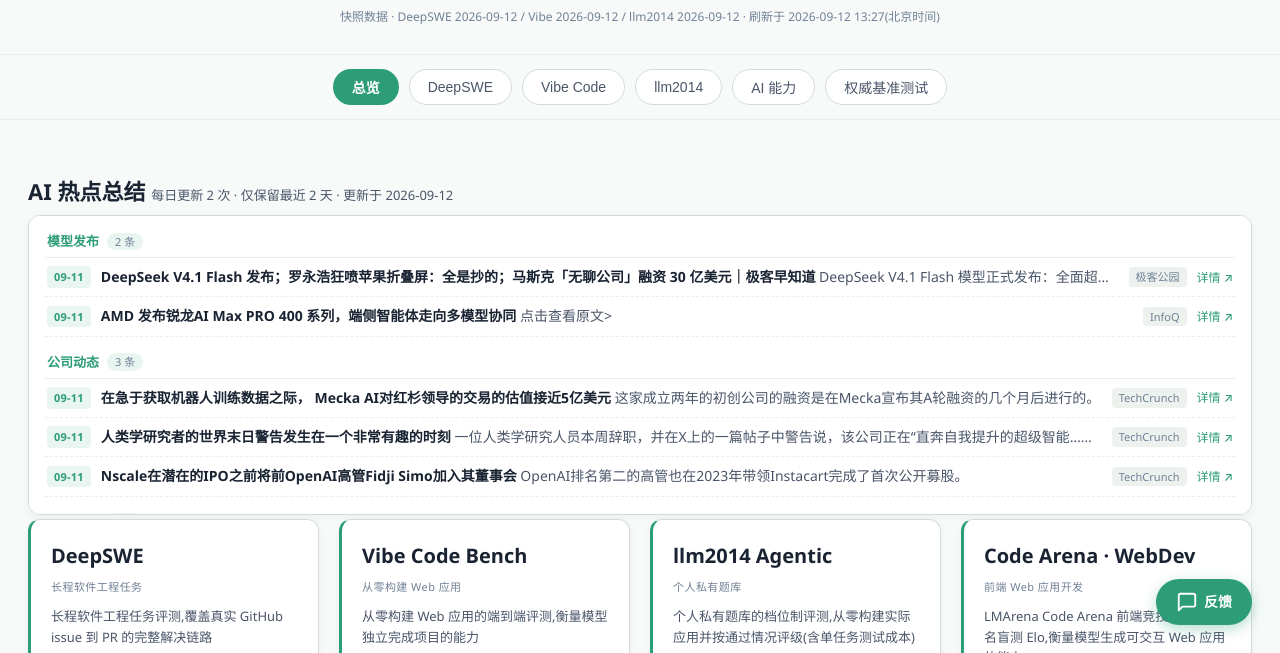
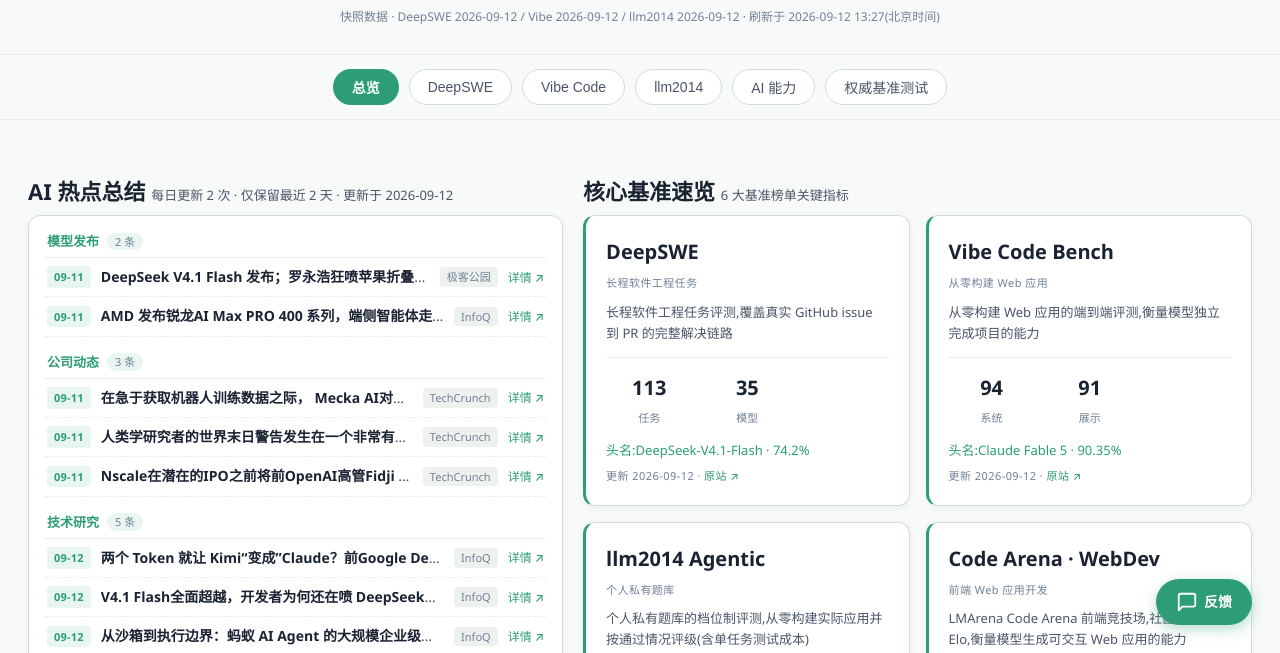
Before and after one commit to 781316853/llm-benchmark, a website: page index.html in a window 1280 px wide. Shown: the part 147-800 px from the top of the page. Drawn offline with nearby package versions, Linux system fonts and the light colour scheme.

Commit message:
feat(overview): 总览首屏改为「AI 热点总结 + 核心基准速览」横向两栏
- index.html: 新增 .overview-top 两栏容器,卡组加标题「核心基准速览」
- styles.css: 新增 .overview-top 栅格(1fr:1.25fr),左栏面板随右栏卡片列等高拉伸,
  窄列内卡片收敛为 3 列 × 2 行;≤1100px 回落为上下堆叠
- 缓存版本号 styles.css 提升至 v=20260912b

```diff
--- a/css/styles.css
+++ b/css/styles.css
@@ -410,7 +410,29 @@ a:hover { text-decoration: underline; }
 .news-link { flex: 0 0 auto; font-size: 12px; white-space: nowrap; }
 .news-empty { color: var(--text-tertiary); font-size: 13px; padding: 14px 4px; text-align: center; }
 
+/* ===== 总览首屏两栏:左「AI 热点总结」| 右「核心基准速览」 =====
+   横向并排,两栏顶/底对齐;左栏面板拉伸至与右栏卡片列等高,内部保持独立滚动。 */
+.overview-top {
+  display: grid; grid-template-columns: minmax(0, 1fr) minmax(0, 1.25fr);
+  gap: 20px; align-items: stretch; margin-top: 26px;
+}
+.overview-top .section-title { margin-top: 0; }
+/* 左栏:新闻面板纵向 flex,滚动区 flex:1 撑满剩余高度 */
+.overview-top .news-section { margin: 0; min-width: 0; display: flex; flex-direction: column; }
+.overview-top .news-ticker { flex: 1 1 auto; height: auto; min-height: 300px; }
+/* 右栏:卡片列(窄列内收敛为 3 列 × 2 行)与顶部对齐,不随行高拉伸留白 */
+.overview-top .bench-section { min-width: 0; display: flex; flex-direction: column; }
+.overview-top .bench-cards {
+  grid-template-columns: repeat(auto-fit, minmax(230px, 1fr));
+  gap: 16px; align-content: start;
+}
+
 /* ===== 响应式 ===== */
+/* 中窄屏:两栏回落为上下堆叠(避免卡片被压成单列) */
+@media (max-width: 1100px) {
+  .overview-top { grid-template-columns: 1fr; gap: 24px; }
+  .overview-top .news-ticker { min-height: 260px; }
+}
 @media (max-width: 960px) {
   .metric-cards { grid-template-columns: 1fr; }
   .bench-cards { grid-template-columns: repeat(auto-fit, minmax(240px, 1fr)); }
@@ -430,6 +452,7 @@ a:hover { text-decoration: underline; }
   /* 新闻滚动:隐藏来源标记避免挤压标题,适当降低高度 */
   .news-source { display: none; }
   .news-ticker { padding: 4px 12px; height: 240px; }
+  .overview-top .news-ticker { min-height: 240px; }
 }
 
 /* ===== 动效降级:尊重系统"减少动态效果"偏好 ===== */
--- a/index.html
+++ b/index.html
@@ -7,7 +7,7 @@
   <!-- 资源预热:提前建立 CDN 连接 + 预加载 ECharts,与 HTML 解析并行 -->
   <link rel="preconnect" href="https://cdn.jsdelivr.net" crossorigin>
   <link rel="preload" as="script" href="https://cdn.jsdelivr.net/npm/echarts@5/dist/echarts.min.js">
-  <link rel="stylesheet" href="css/styles.css?v=20260907d" />
+  <link rel="stylesheet" href="css/styles.css?v=20260912b" />
   <!-- 所有脚本使用 defer:并行下载、顺序执行、不阻塞 HTML 解析与首屏渲染 -->
   <script defer src="https://cdn.jsdelivr.net/npm/echarts@5/dist/echarts.min.js"></script>
   <!-- 数据快照(全局变量);?v= 为 cache-busting 版本号,数据/代码更新时递增,避免浏览器缓存旧文件 -->
@@ -69,14 +69,21 @@
         <div class="app-loading-spinner"></div>
         <p>正在加载数据...</p>
       </div>
-      <!-- AI 热点总结:每日抓取,垂直滚动展示,悬停暂停(置顶显示) -->
+      <!-- 总览首屏:左「AI 热点总结」与右「核心基准速览」横向两栏并排(窄屏自动回落为上下堆叠) -->
+      <div class="overview-top">
+        <!-- AI 热点总结:每日抓取,垂直滚动展示(置顶显示) -->
         <section class="news-section">
           <h2 class="section-title">AI 热点总结 <span class="hint" id="newsHint">每日更新 2 次 · 仅保留最近 2 天 · 支持滚动查看</span></h2>
           <div class="news-ticker" id="newsTicker">
             <div class="news-ticker-inner" id="newsTickerInner"></div>
           </div>
         </section>
+        <!-- 核心基准速览:6 张基准榜单卡片(由 app.js 注入,新增标题分组) -->
+        <section class="bench-section">
+          <h2 class="section-title">核心基准速览 <span class="hint">6 大基准榜单关键指标</span></h2>
           <div class="bench-cards" id="benchCards"></div>
+        </section>
+      </div>
       <h2 class="section-title">交叉模型矩阵 <span class="hint">同一模型在多项基准中的成绩(高亮表示多榜命中);默认按综合分降序,恰好命中两榜的「双榜」模型按各榜成绩与排名模型比对落入相应名次区间(不计算综合分,序号计「—」,不计排名);点击表头可切换排序,按某评测排序时仅显示该评测有数据的模型</span></h2>
       <div class="table-wrap"><table id="matrixTable" class="data-table"></table></div>
       <div class="overview-switches">
```
Lines whose indentation alone changed are shown as unchanged.
